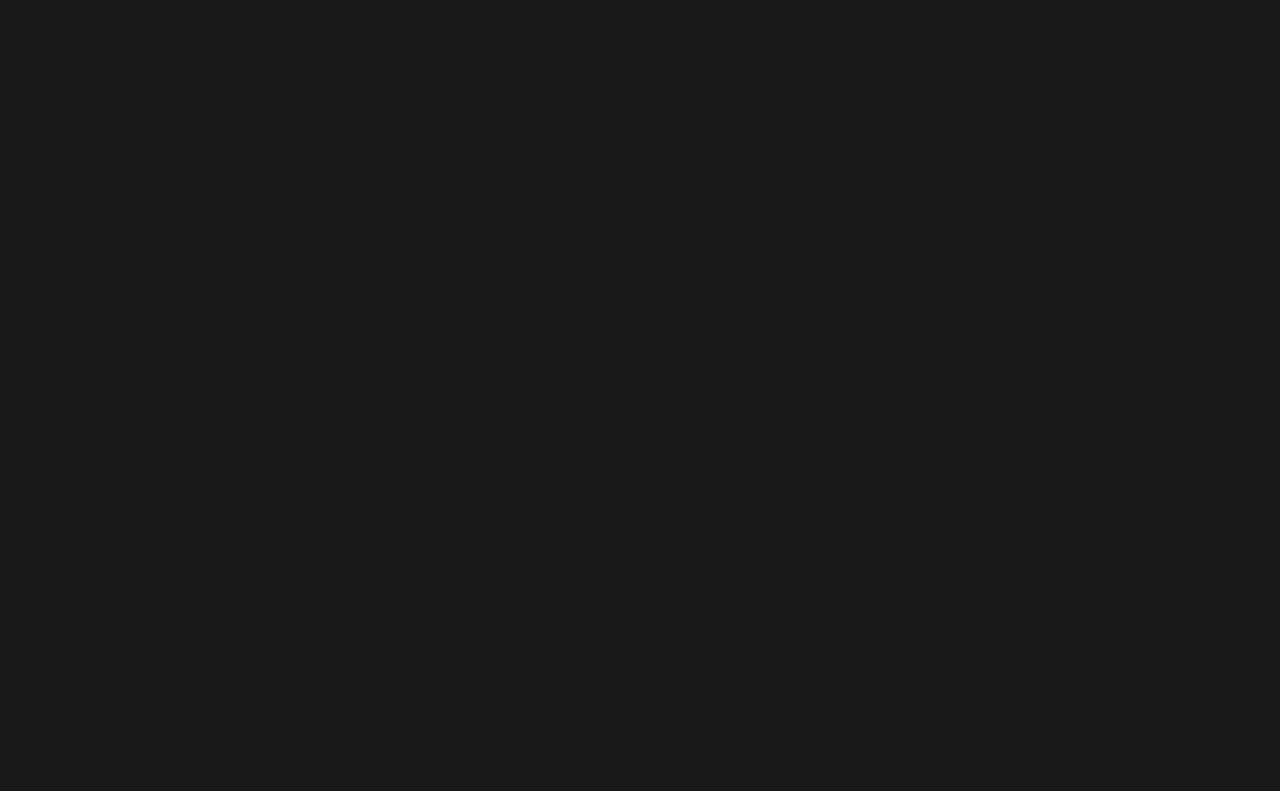
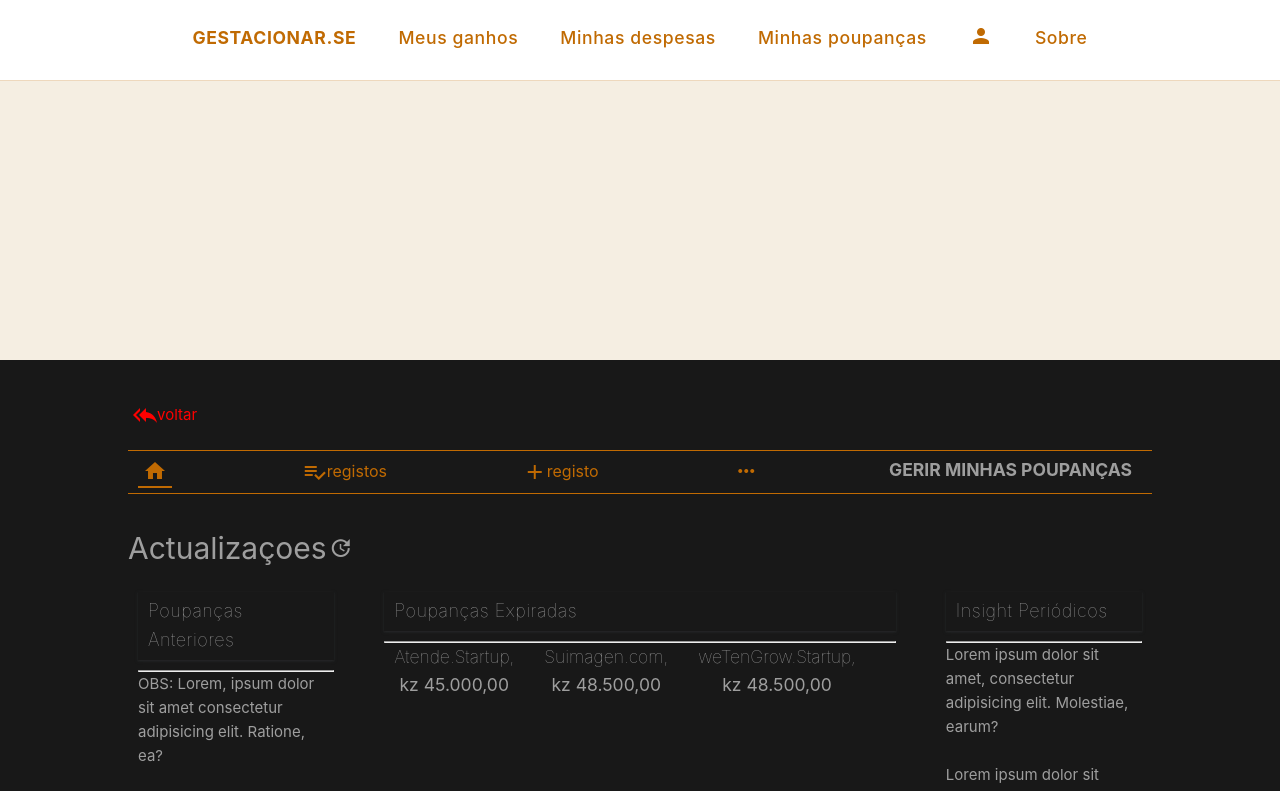
Before and after one commit to JocasChitende31/Financas-pessoais-frontend-with-vuejs, a Vue app: page /#/user/_menagerSaving in a window 1280 px wide. Before the commit this address had no page. Shown: the top 791 px of the page. Built offline with nearby package versions, Linux system fonts and the light colour scheme.

Commit message:
Some features made

```diff
--- a/src/views/_formSource.vue
+++ b/src/views/_formSource.vue
@@ -1,5 +1,9 @@
 <template>
-    <h1>Children Parent Added Sourcer </h1>
+    <main class="sources-form">
+      <div class="form">
+        <h1>Adicionar Novas Despesas</h1>
+      </div>
+    </main>
 </template>
 <script setup></script>
 <style></style>
--- a/src/views/_homeExpenses.vue
+++ b/src/views/_homeExpenses.vue
@@ -1,5 +1,44 @@
 <template>
-    <h1>Children Expense Home Page </h1>
+      <main class="main">
+        <h1 class="title-update">
+            Actualizaçoes <i class="material-icons">update</i>
+        </h1>
+        <div class="updates">
+            <div class="update">
+
+                <h2>Ganhos Anteriores</h2>
+                <hr>
+                <span>OBS: Lorem, ipsum dolor sit amet consectetur adipisicing elit. Ratione, ea?</span>
+            </div>
+            <div class="update">
+                <h2>Ganhos Expirados</h2>
+                <hr>
+                <li>
+                    <ul>
+                        <h3> Atende.Startup, <span> kz 45.000,00</span></h3>
+                    </ul>
+                    <ul>
+                        <h3>
+                            Suimagen.com, <span> kz 48.500,00</span>
+                        </h3>
+                    </ul>
+                    <ul>
+                        <h3>
+                            weTenGrow.Startup, <span> kz 48.500,00</span>
+                        </h3>
+                    </ul>
+                </li>
+
+            </div>
+            <div class="update">
+                <h2>Insight Periódicos</h2>
+                <hr>
+                <p>Lorem ipsum dolor sit amet, consectetur adipisicing elit. Molestiae, earum?</p>
+                <br>
+                <p>Lorem ipsum dolor sit amet, consectetur adipisicing elit. Molestiae, earum?</p>
+            </div>
+        </div>
+    </main>
 </template>
 <script setup></script>
 <style></style>
--- a/src/views/_homeSavings.vue
+++ b/src/views/_homeSavings.vue
@@ -1,5 +1,44 @@
 <template>
-<h1>Children home Saving page</h1>
+  <main class="main">
+        <h1 class="title-update">
+            Actualizaçoes <i class="material-icons">update</i>
+        </h1>
+        <div class="updates">
+            <div class="update">
+
+                <h2>Poupanças Anteriores</h2>
+                <hr>
+                <span>OBS: Lorem, ipsum dolor sit amet consectetur adipisicing elit. Ratione, ea?</span>
+            </div>
+            <div class="update">
+                <h2>Poupanças Expiradas</h2>
+                <hr>
+                <li>
+                    <ul>
+                        <h3> Atende.Startup, <span> kz 45.000,00</span></h3>
+                    </ul>
+                    <ul>
+                        <h3>
+                            Suimagen.com, <span> kz 48.500,00</span>
+                        </h3>
+                    </ul>
+                    <ul>
+                        <h3>
+                            weTenGrow.Startup, <span> kz 48.500,00</span>
+                        </h3>
+                    </ul>
+                </li>
+
+            </div>
+            <div class="update">
+                <h2>Insight Periódicos</h2>
+                <hr>
+                <p>Lorem ipsum dolor sit amet, consectetur adipisicing elit. Molestiae, earum?</p>
+                <br>
+                <p>Lorem ipsum dolor sit amet, consectetur adipisicing elit. Molestiae, earum?</p>
+            </div>
+        </div>
+    </main>
 </template>
 <script setup>
 </script>
--- a/src/views/_homeSources.vue
+++ b/src/views/_homeSources.vue
@@ -1,5 +1,95 @@
 <template>
-    <h1>Home Component </h1>
+    <main class="main">
+        <h1 class="title-update">
+            Actualizaçoes <i class="material-icons">update</i>
+        </h1>
+        <div class="updates">
+            <div class="update">
+
+                <h2>Ganhos Anteriores</h2>
+                <hr>
+                <span>OBS: Lorem, ipsum dolor sit amet consectetur adipisicing elit. Ratione, ea?</span>
+            </div>
+            <div class="update">
+                <h2>Ganhos Expirados</h2>
+                <hr>
+                <li>
+                    <ul>
+                        <h3> Atende.Startup, <span> kz 45.000,00</span></h3>
+                    </ul>
+                    <ul>
+                        <h3>
+                            Suimagen.com, <span> kz 48.500,00</span>
+                        </h3>
+                    </ul>
+                    <ul>
+                        <h3>
+                            weTenGrow.Startup, <span> kz 48.500,00</span>
+                        </h3>
+                    </ul>
+                </li>
+
+            </div>
+            <div class="update">
+                <h2>Insight Periódicos</h2>
+                <hr>
+                <p>Lorem ipsum dolor sit amet, consectetur adipisicing elit. Molestiae, earum?</p>
+                <br>
+                <p>Lorem ipsum dolor sit amet, consectetur adipisicing elit. Molestiae, earum?</p>
+            </div>
+        </div>
+    </main>
 </template>
 <script setup></script>
-<style></style>
+<style>
+.title-update {
+    display: flex;
+    align-items: center;
+    justify-items: center;
+    padding: 10px 0;
+
+    i {
+        margin-left: 2px;
+        font-size: 1.5rem;
+    }
+}
+
+.updates {
+    padding: 10px;
+    display: grid;
+    grid-template-columns: 1fr 1fr 1fr;
+    column-gap: 50px;
+    row-gap: 20px;
+    grid-auto-flow: row;
+
+    .update {
+        width: auto;
+
+        /* border: 1px solid black */
+
+        h2 {
+            box-shadow: rgba(60, 64, 67, 0.3) 0px 1px 2px 0px, rgba(60, 64, 67, 0.15) 0px 1px 3px 1px;
+            padding: 5px 10px;
+            margin-bottom: 10px;
+
+            font-size:large;
+            letter-spacing: .5px;
+            font-weight: lighter;
+
+        }
+
+        li {
+            border: none;
+            padding: 0;
+            margin: 0 10px;
+
+        }
+
+        h3 {
+            text-align: center;
+            font-weight: lighter;
+        }
+
+    }
+}
+</style>
--- a/src/views/_listSaving.vue
+++ b/src/views/_listSaving.vue
@@ -1,5 +1,7 @@
 <template>
-<h1>Children list Saving page</h1>
+<main class="sorce-form">
+    <h1>Poupanças</h1>
+</main>
 </template>
 <script setup>
 </script>
--- a/src/views/_listSource.vue
+++ b/src/views/_listSource.vue
@@ -1,5 +1,13 @@
 <template>
-    <h1>Children Parent Sources </h1>
+    <main class="soucer-list">
+        <h1>Despesas <i class="material-icons"></i></h1>
+
+        <div class="content">
+            <table>
+                <h1>Hello!!</h1> <h2>Jeorgel</h2>
+            </table>
+        </div>
+    </main>
 </template>
 <script setup></script>
 <style></style>
--- a/src/views/_menagerSavings.vue
+++ b/src/views/_menagerSavings.vue
@@ -6,7 +6,7 @@
             </RouterLink>
             <li>
                 <ul>
-                    <RouterLink to="/user/_menagerSavings"> <i class="large material-icons">home</i> </RouterLink>
+                    <RouterLink to="/user/_menagerSaving"> <i class="large material-icons">home</i> </RouterLink>
                 </ul>
                 <ul>
                     <RouterLink to="/_all_sv"> <i class="large material-icons">playlist_add_check</i> registos
--- a/src/views/_menagerSources.vue
+++ b/src/views/_menagerSources.vue
@@ -9,14 +9,14 @@
                     <RouterLink to="/user/_menagerSources/home"> <i class="large material-icons">home</i> </RouterLink>
                 </ul>
                 <ul>
-                    <RouterLink to="/_all_s"> <i class="large material-icons">playlist_add_check</i> registos
+                    <RouterLink to="/menagerSource/_all"> <i class="large material-icons">playlist_add_check</i> registos
                     </RouterLink>
                 </ul>
                 <ul>
-                    <RouterLink to="/_add_s"> <i class="large material-icons">add</i> registo</RouterLink>
+                    <RouterLink to="/menagerSource/_add"> <i class="large material-icons">add</i> registo</RouterLink>
                 </ul>
                 <ul>
-                    <RouterLink to="/_settings_s"> <i class="large material-icons">more_horiz</i></RouterLink>
+                    <RouterLink to="/menagerSource/_settings"> <i class="large material-icons">more_horiz</i></RouterLink>
                 </ul>
                 <div class="menager_title"><h3>GERIR MEUS GANHOS</h3></div>
             </li>
```
Also changed, not shown: src/routes/index.js (+4 -4 lines).
